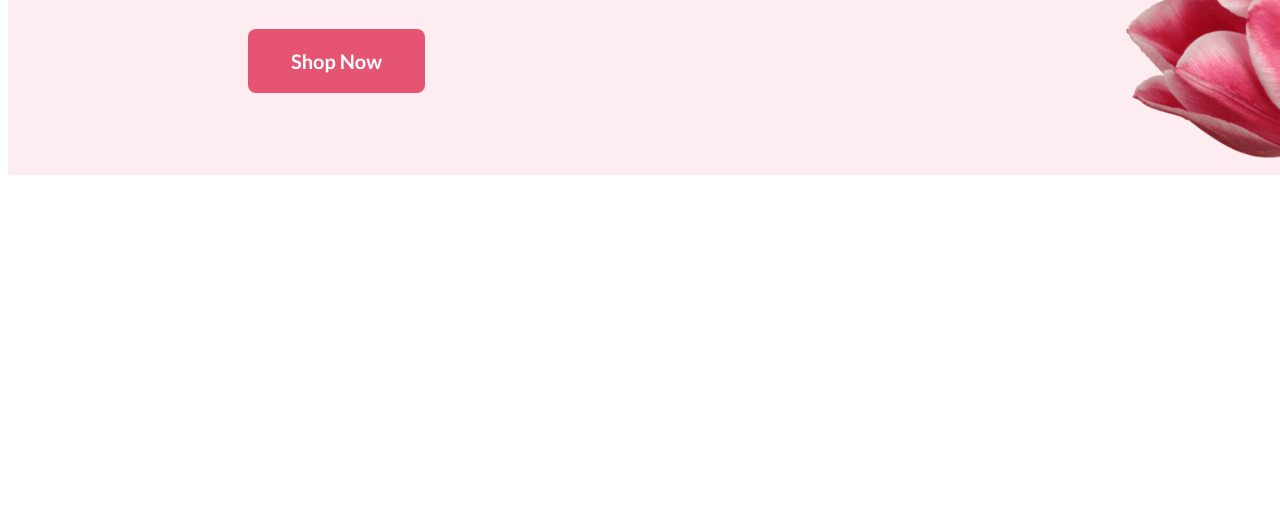
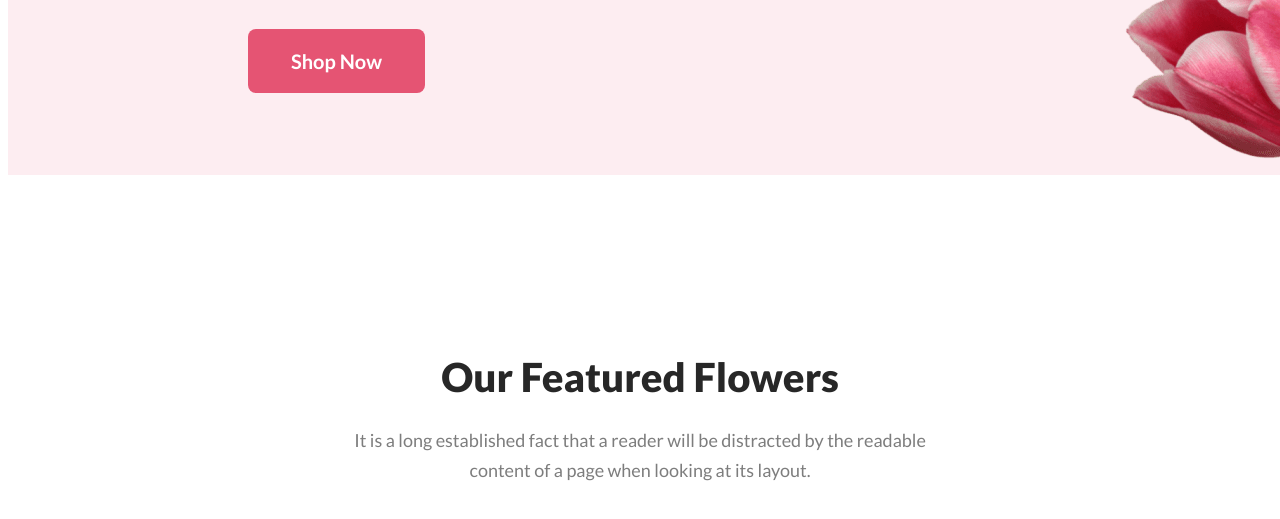
Before and after one commit to T-ahiti/flower-website, a plain HTML site: page index.html in a window 1280 px wide. Shown: the part 683-1202 px from the top of the page. Before the commit the page ends 866 px from the top, so only its background shows below. Drawn offline with Linux system fonts and the light colour scheme.

Commit message:
added heading and text in main section

```diff
--- a/index.html
+++ b/index.html
@@ -30,6 +30,31 @@
     </header>
 
     <main>
+        <div>
+            <div id="feature-content">
+               <h3 class="featured-heading">Our Featured Flowers</h3>
+               <p class="feature-sub">It is a long established fact that a reader will be distracted by the readable</p> <p class="feature-sub"> content of a page when looking at its layout.</p>
+            </div>
+
+            <div>
+
+                <div class="pink">
+                    <img src="" alt="" class="pink-img">
+                    <h4></h4>
+                </div>
+                <div class="blue">
+                    <img src="" alt="" class="blue-img">
+                    <h4></h4>
+                </div>
+                <div class="green">
+                    <img src="" alt="" class="green-img">
+                    <h4></h4>
+                </div>
+
+
+            </div>
+
+        </div>
 
     </main>
 
--- a/styles.css
+++ b/styles.css
@@ -68,3 +68,30 @@
     margin-top: 32px;
     margin-bottom: 32px;
 }
+
+.featured-heading {
+    color: #272727;
+    text-align: center;
+    font-family: Lato;
+    font-size: 40px;
+    font-style: normal;
+    font-weight: 800;
+    line-height: normal;
+    margin-bottom: 24px;
+}
+
+.feature-sub {
+    color: rgba(39, 39, 39, 0.60);
+    font-family: Lato;
+    font-size: 18px;
+    font-style: normal;
+    font-weight: 400;
+    line-height: 30px;
+    text-align: center;
+    margin-top: 0px;
+    margin-bottom: 0px;
+}
+#feature-content{
+    margin-top: 178px;
+    text-align: center;
+}
```
